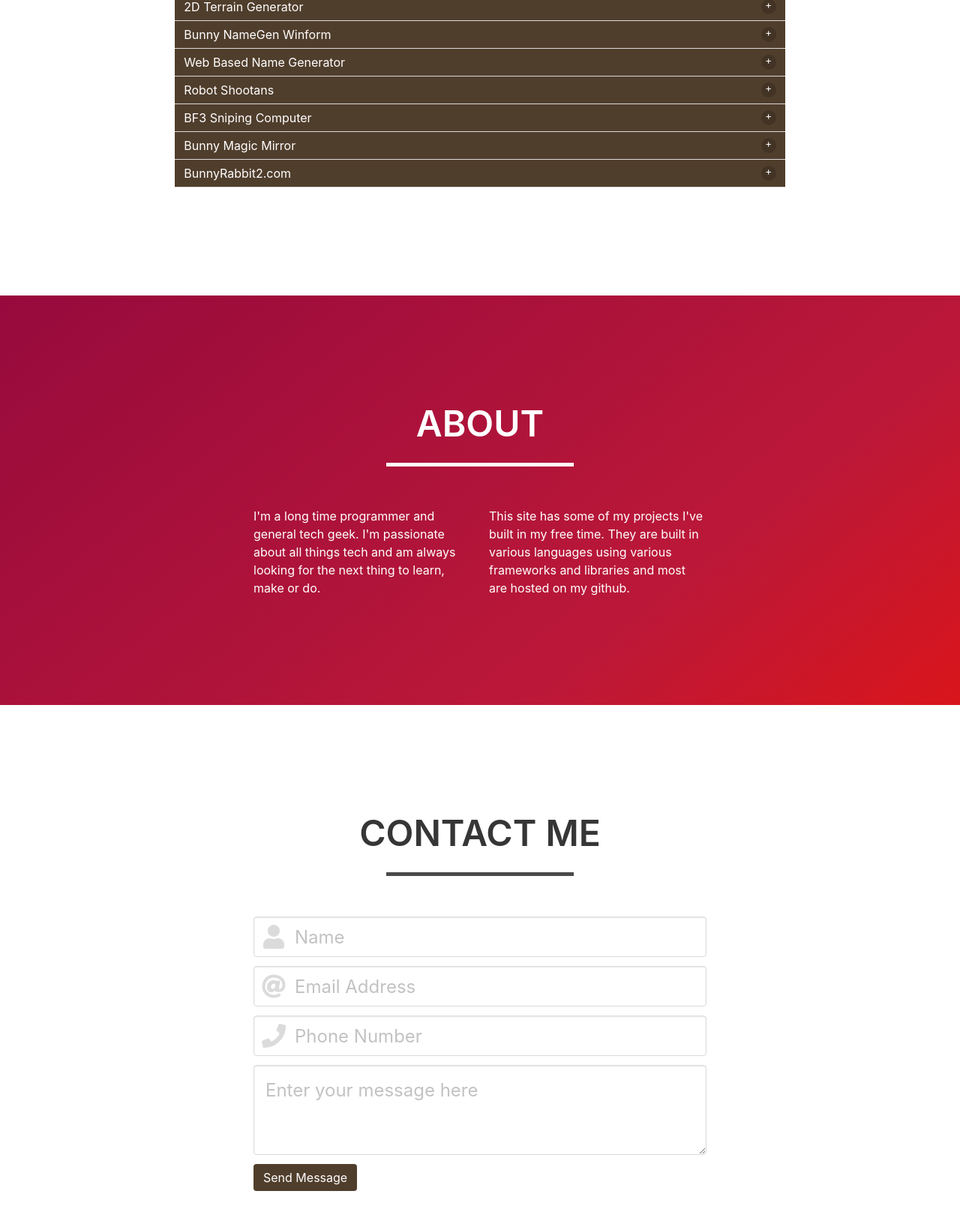
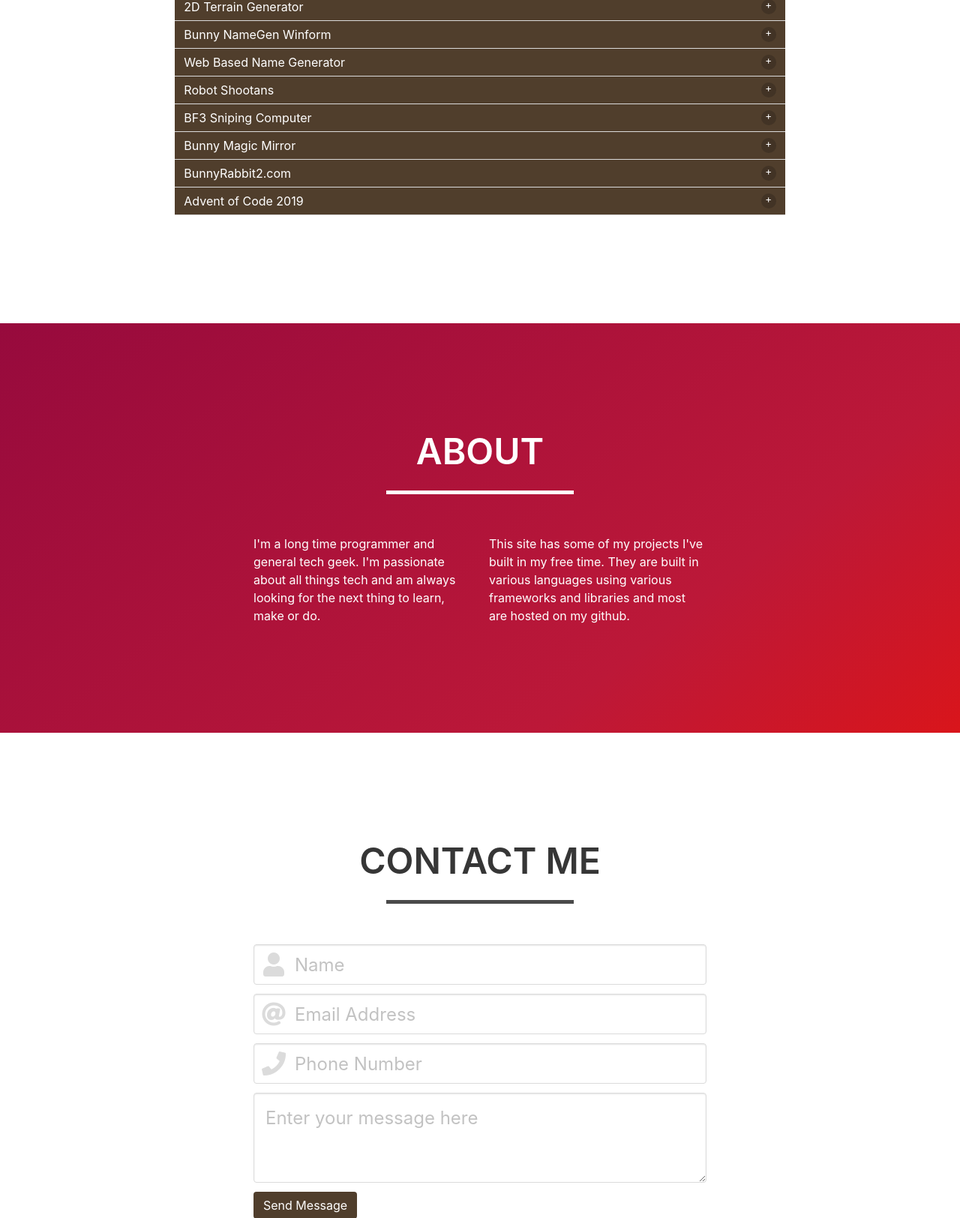
Before and after one commit to BunnyRabbit2/BunnyRabbit2_com_bulma, a PHP site: page / in a window 1280 px wide. Shown: the part 1041-2665 px from the top of the page at 75% size. Run offline with PHP 8.4, Linux system fonts and the light colour scheme; some libraries are stand-ins or nearby versions.

Commit message:
Added AoC2019 project to the page Other small changes include the accordion working better and a favicon

```diff
--- a/index.php
+++ b/index.php
@@ -2,7 +2,7 @@
 <html lang="en">
 
 <head>
-  <title>My custom Bulma website</title>
+  <title>BunnyRabbit2.com</title>
 
   <meta name="description" content="">
   <meta name="author" content="">
--- a/portfolio.php
+++ b/portfolio.php
@@ -23,6 +23,8 @@
 
           <?php include("projects/p_BunnyRabbit2com.php"); ?>
 
+          <?php include("projects/p_AdventofCode2019.php"); ?>
+
         </section>
       </div>
     </div>
--- /dev/null
+++ b/projects/p_AdventofCode2019.php
@@ -0,0 +1,39 @@
+<article class="accordion is-info">
+    <div class="accordion-header">
+        <p>Advent of Code 2019</p>
+        <button class="toggle" aria-label="toggle"></button>
+    </div>
+    <div class="accordion-body">
+        <div class="accordion-content">
+            <div class="columns">
+                <div class="column">
+                    <h5 class="subtitle is-5">Date built:
+                        <strong>Started December 2019</strong>
+                    </h5>
+
+                    <h5 class="subtitle is-5">Languages and skills used:
+                        <strong>C#, Python</strong>
+                    </h5>
+
+                    <h5 class="subtitle is-5">
+                        <a href="https://github.com/BunnyRabbit2/BunnyAoC2019" title="Github link for ">Github link for C# version</a>
+                    </h5>
+
+                    <h5 class="subtitle is-5">
+                        <a href="https://github.com/BunnyRabbit2/BunnyAoC2019_Python" title="Github link for ">Github link for Python version</a>
+                    </h5>
+
+                </div>
+            </div>
+
+            <div class="columns">
+                <div class="column">
+                    <p>In november of 2019 I was directed to the Advent of Code website and found it interesting so I decided to follow it the best I could
+                     and use it as an oppurnity to sharpen my C# skills.
+                    <p>Unfortunately life is far busier than I would like so I could not complete the puzzles as they were released but have been working on them when I can.</p>
+                    <p>Around the time I finished day 11 I decided to start a second repo and work through the puzzles in Python as well as a learning process.</p>
+                </div>
+            </div>
+        </div>
+    </div>
+</article>
```
Also changed, not shown: favicon.ico, js/bulma-accordion.js, js/bulma-accordion.min.js.
